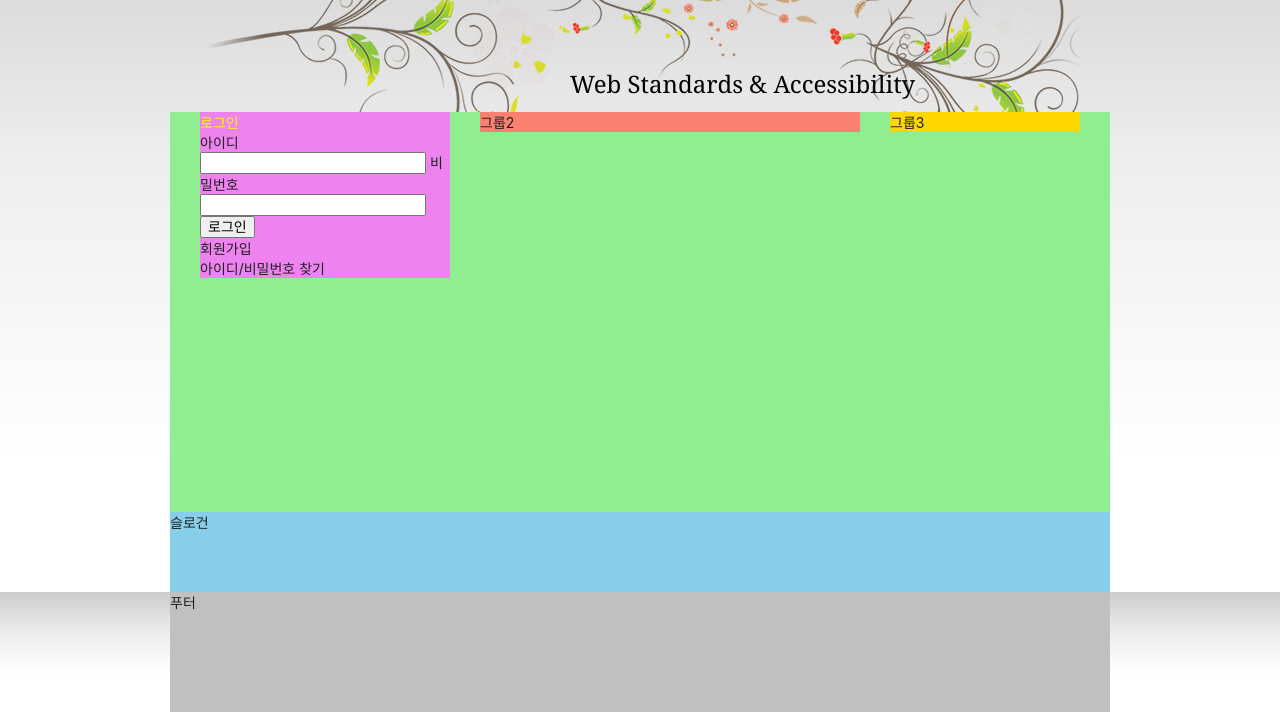
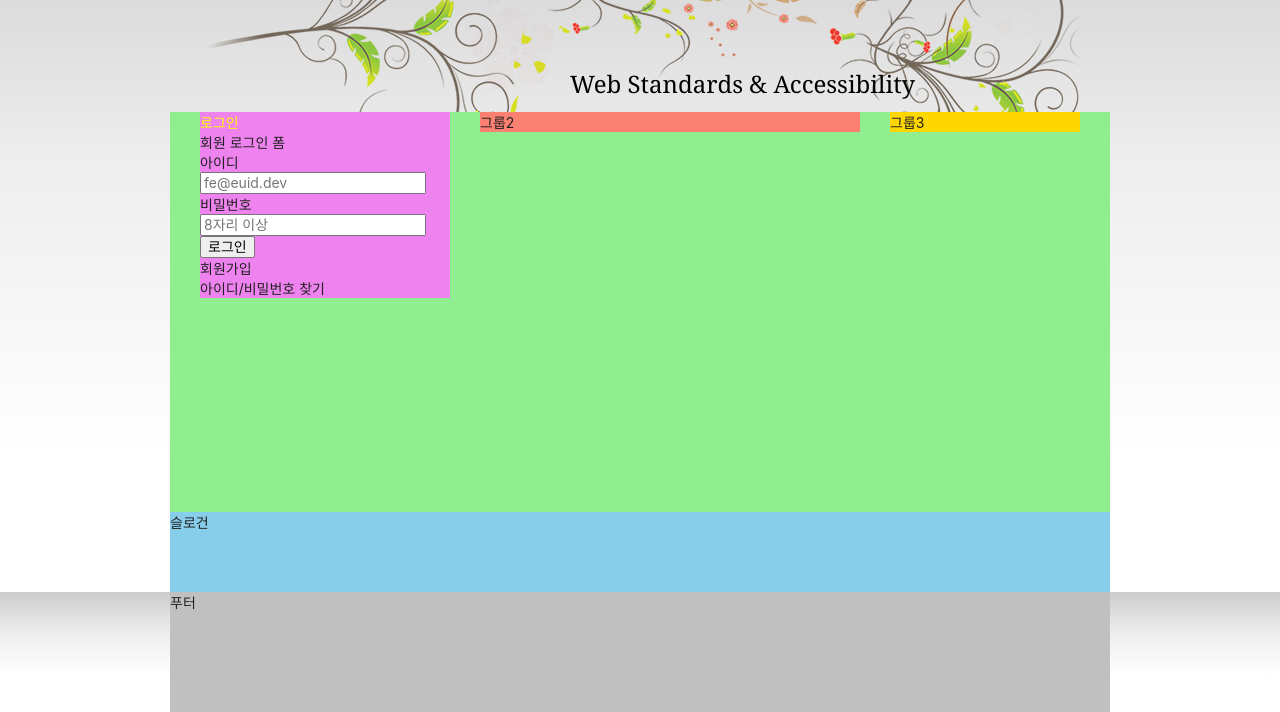
Before and after one commit to nahee09/HTML5, a plain HTML site: page index.html in a window 1280 px wide. Shown: the part 135-847 px from the top of the page. Drawn offline with Linux system fonts and the light colour scheme; a web font is replaced by a local one.

Commit message:
로그인 마크업 완료

```diff
--- a/index.html
+++ b/index.html
@@ -146,10 +146,19 @@
     <div class="group group1">
       <selection class="login">
         <h2 class="login-title">로그인</h2>
-        <form action="" class="login-form">
-          아이디 <input type="text">
-          비밀번호 <input type="text">
-          <button>로그인</button>
+        <form action="" class="login-form" method="GET">
+          <fieldset>
+            <legend>회원 로그인 폼</legend>
+            <div class="user-email">
+              <label for="userEmail">아이디</label>
+              <input type="email" id="userEmail" name="userEmail" placeholder="fe@euid.dev" required>
+            </div>
+            <div class="user-pw">
+              <label for="userPw">비밀번호</label>
+              <input type="password" id="userPw" name="userPw" placeholder="8자리 이상" required>
+            </div>
+            <button type="submit" class="login-button">로그인</button>
+          </fieldset>
         </form>
         <ul class="sign">
           <li><a href="/">회원가입</a></li>
```
